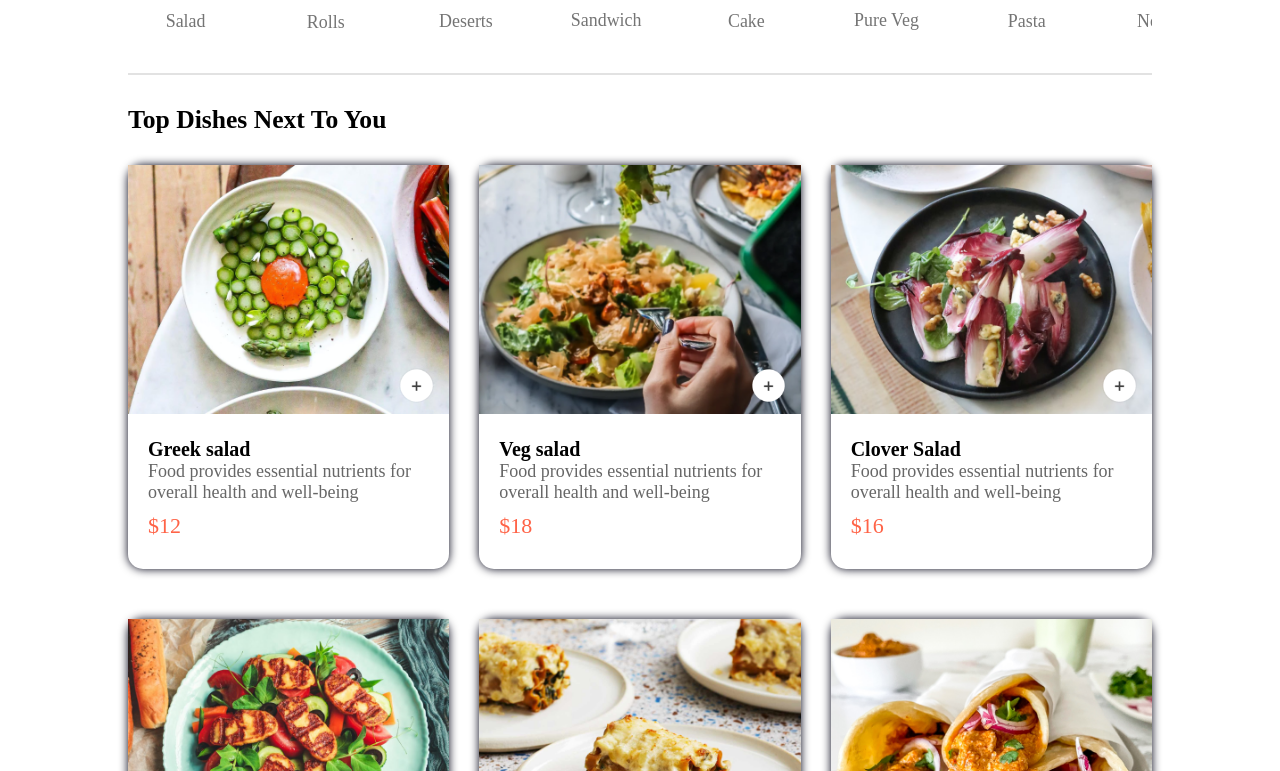
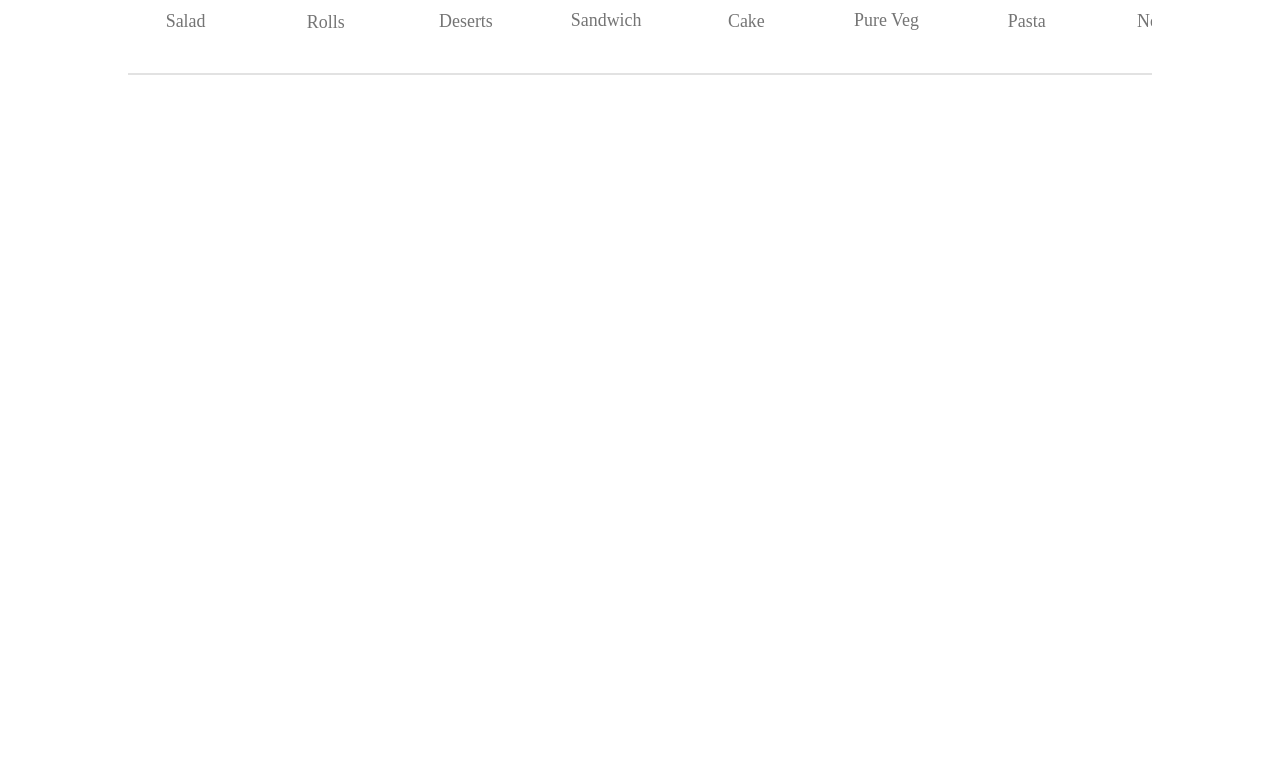
Before and after one commit to mehmetpektass/Food-Delivery-MERN-Stack, a React (Vite) app in the folder project/client/: page / in a window 1280 px wide. Shown: the part 929-1700 px from the top of the page. After the commit the page ends 1004 px from the top, so only its background shows below. Built offline with nearby package versions, Linux system fonts and the light colour scheme.

Commit message:
edited content of home page

```diff
--- a/project/client/src/pages/Home/Home.jsx
+++ b/project/client/src/pages/Home/Home.jsx
@@ -10,7 +10,7 @@ const Home = () => {
     <>
       <Header />
       <ExploreMenu category={category} setCategory={setCategory} />
-      <FoodDisplay category={category}/>
+
     </>
   );
 };
```
Also changed, not shown: 1 other file (tests, documents, lock files or other folders).
